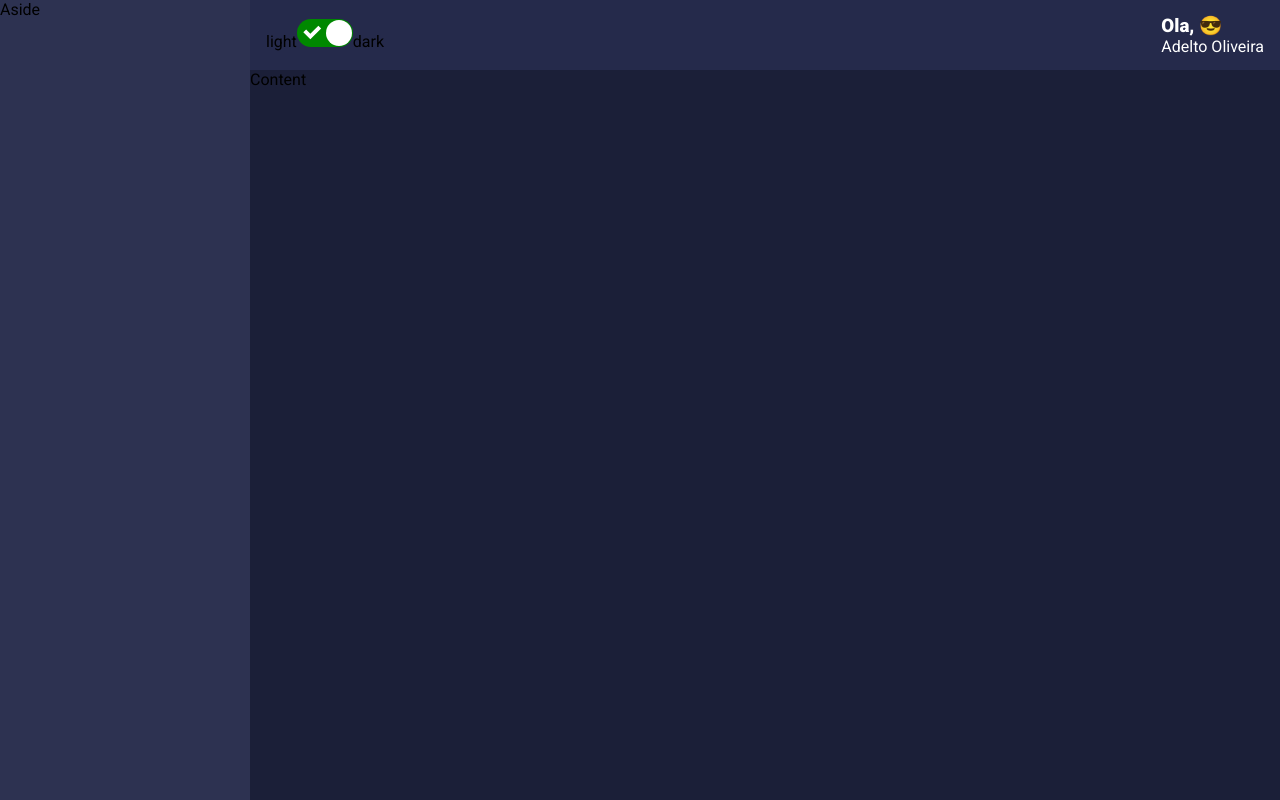
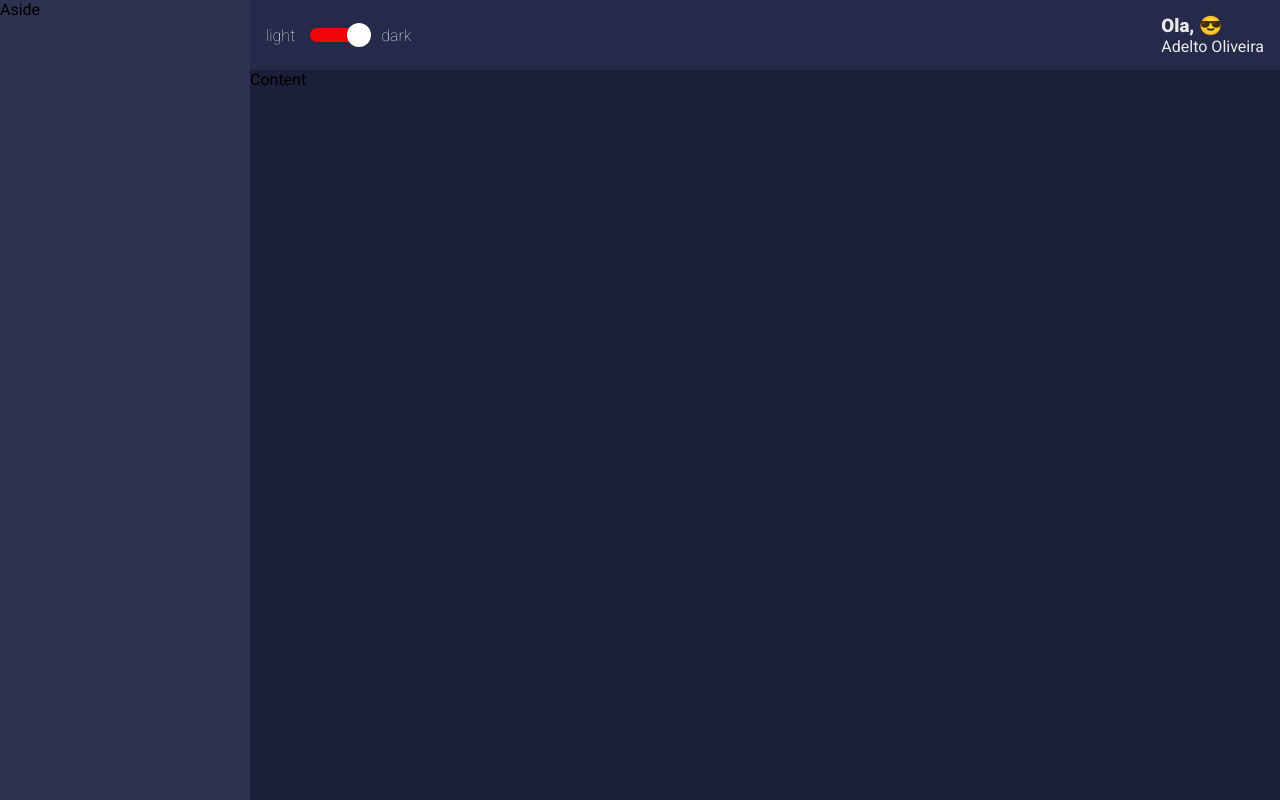
Before and after one commit to otleda/dashboard, a React (Create React App) app in the folder wallet/: page / in a window 1280 px wide. Built offline with nearby package versions, Linux system fonts and the light colour scheme; the HTML template or start-up script is replaced by a standard one.

Commit message:
Estilando o button themes

```diff
--- a/wallet/src/components/Toggle/index.tsx
+++ b/wallet/src/components/Toggle/index.tsx
@@ -1,9 +1,9 @@
 import React from 'react';
-import  Switch from 'react-switch';
 
 import {
     Container,
-    ToggleLabel
+    ToggleLabel,
+    ToggleSelector
 } from './styles';
 
 // eslint-disable-next-line @typescript-eslint/no-unused-vars
@@ -11,8 +11,10 @@ const Toggle: React.FC = () => {
     return (
         <Container>
             <ToggleLabel>light</ToggleLabel>
-            <Switch
+            <ToggleSelector
                 checked
+                uncheckedIcon = {false}
+                checkedIcon = {false}
                 onChange = {()=>{}}
             />
             <ToggleLabel>dark</ToggleLabel>
--- a/wallet/src/components/Toggle/styles.ts
+++ b/wallet/src/components/Toggle/styles.ts
@@ -1,4 +1,23 @@
 import styled from 'styled-components';
+import  Switch, { ReactSwitchProps }from 'react-switch';
 
- export const Container = styled.div``;
- export const ToggleLabel = styled.span``;
+ export const Container = styled.div`
+    display: flex;
+    align-items: center;
+ `;
+ export const ToggleLabel = styled.span`
+    color: ${props => props.theme.colors.white};
+    font-weight: lighter;
+ `;
+ export const ToggleSelector = styled(Switch).attrs<ReactSwitchProps>(
+     ({ theme }) => ({
+        onColor: theme.colors.onCheked,
+        offColor: theme.colors.offCheked,
+        activeBoxShadow: false,
+        height: 14,
+        handleDiameter: 24,
+     })
+ )<ReactSwitchProps>`
+    width: 100%;
+    margin: 0 10px;
+ `;
--- a/wallet/src/styles/styled.d.ts
+++ b/wallet/src/styles/styled.d.ts
@@ -15,6 +15,9 @@ declare module 'styled-components' {
          success: string;
          info: string;
          warning: string;
+
+         onCheked: string;
+         offCheked: string;
     },
     }
 }
--- a/wallet/src/styles/themes/dark.ts
+++ b/wallet/src/styles/themes/dark.ts
@@ -6,12 +6,15 @@ export default {
          secondary: '#252A4B',
          tertiary: '#313862',
 
-         white: '#fff',
+         white: '#E9E9E9',
          black: '#000',
          gray: '#b5b5b5',
 
          success: '#4E41F0',
          info: '#F7931B',
          warning: '#E44C4E',
-    },
+
+         onCheked: '#F00407',
+         offCheked: '#33F815',
+        },
 };
--- a/wallet/src/styles/themes/light.ts
+++ b/wallet/src/styles/themes/light.ts
@@ -13,5 +13,8 @@ export default {
          success: '#03BB85',
          info: '#FFBB68',
          warning: '#FF8081',
+
+         onCheked: '#F00407',
+         offCheked: '#33F815',
     },
 };
```
